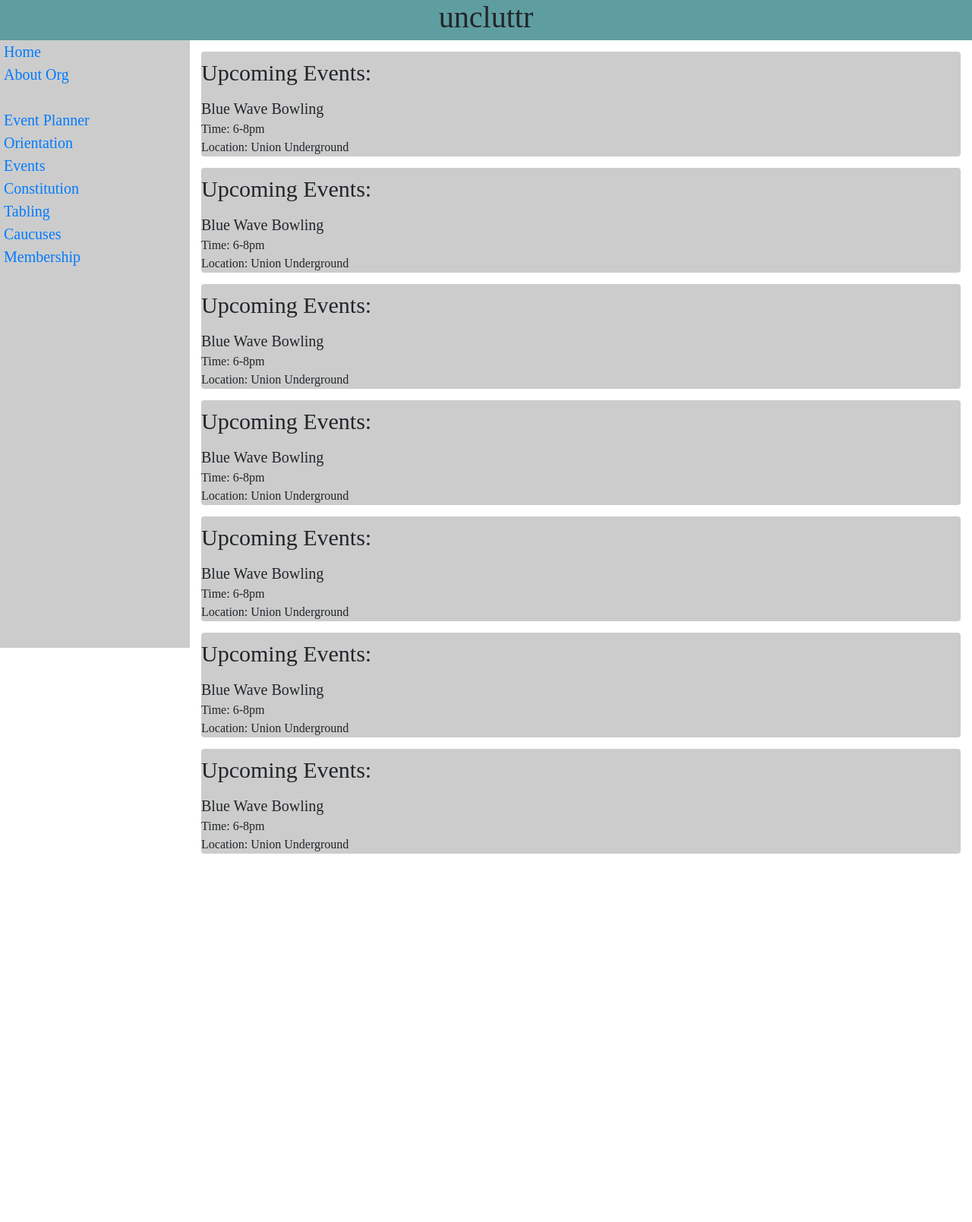
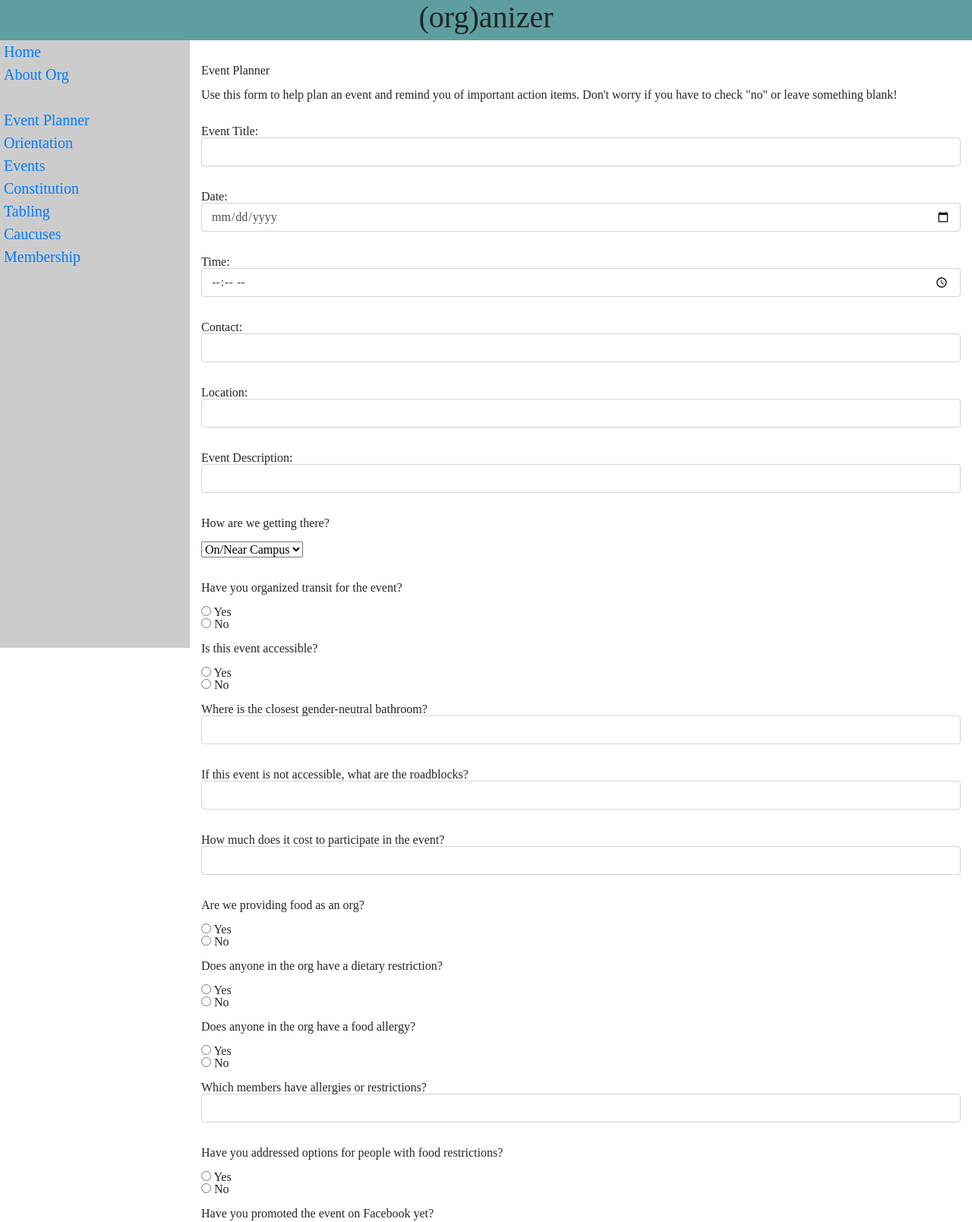
Before and after one commit to kathdovi/DivHack, a plain HTML site: page form.html in a window 1280 px wide. Shown: the part 7-1616 px from the top of the page at 76% size. Before the commit the page ends 1131 px from the top, so only its background shows below. Drawn offline with nearby package versions, Linux system fonts and the light colour scheme.

Commit message:
form wireframe

```diff
--- a/form.html
+++ b/form.html
@@ -16,7 +16,7 @@
 
 <body>
     <div class="header">
-        <h1>uncluttr</h1>
+        <h1>(org)anizer</h1>
     </div>
     <div id="wrapper">
         <div id="sidebar-wrapper">
@@ -38,62 +38,128 @@
                 <div class="container">
                     <div class="row">
                         <div class="col-md-12">
-                            <div class="box events rounded">
-                                <h1 class="headline">Upcoming Events:</h1>
-                                <h3 class="subhead">Blue Wave Bowling</h3>
-                                <ul class="event-info">
-                                    <li>Time: 6-8pm</li>
-                                    <li>Location: Union Underground</li>
-                                </ul>
+                            <form action="/action_page.php">
+								<br>
+								<br>
+								<h1>Event Planner</h1>
+								<br>
+								<h3>Use this form to help plan an event and remind you of important action items. Don't worry if you have to check "no" or leave something blank!</h3>
+								<br>
+								<br>
+								<div class="form-group">
+									<label for="event-title">Event Title:</label>
+									<input type="text" class="form-control" id="event-title">
 								</div>
-                            <div class="box events rounded">
-                                <h1 class="headline">Upcoming Events:</h1>
-                                <h3 class="subhead">Blue Wave Bowling</h3>
-                                <ul class="event-info">
-                                    <li>Time: 6-8pm</li>
-                                    <li>Location: Union Underground</li>
-                                </ul>
+								<br>
+								<div class="form-group">
+									<label for="date">Date:</label>
+									<input type="date" class="form-control" id="date">
 								</div>
-                            <div class="box events rounded">
-                                <h1 class="headline">Upcoming Events:</h1>
-                                <h3 class="subhead">Blue Wave Bowling</h3>
-                                <ul class="event-info">
-                                    <li>Time: 6-8pm</li>
-                                    <li>Location: Union Underground</li>
-                                </ul>
+								<br>
+								<div class="form-group">
+									<label for="time">Time:</label>
+									<input type="time" class="form-control" id="time">
 								</div>
-                            <div class="box events rounded">
-                                <h1 class="headline">Upcoming Events:</h1>
-                                <h3 class="subhead">Blue Wave Bowling</h3>
-                                <ul class="event-info">
-                                    <li>Time: 6-8pm</li>
-                                    <li>Location: Union Underground</li>
-                                </ul>
+								<br>
+								<div class="form-group">
+									<label for="email">Contact:</label>
+									<input type="email" class="form-control" id="email">
 								</div>
-                            <div class="box events rounded">
-                                <h1 class="headline">Upcoming Events:</h1>
-                                <h3 class="subhead">Blue Wave Bowling</h3>
-                                <ul class="event-info">
-                                    <li>Time: 6-8pm</li>
-                                    <li>Location: Union Underground</li>
-                                </ul>
+								<br>
+								<div class="form-group">
+									<label for="location">Location:</label>
+									<input type="text" class="form-control" id="location">
 								</div>
-                            <div class="box events rounded">
-                                <h1 class="headline">Upcoming Events:</h1>
-                                <h3 class="subhead">Blue Wave Bowling</h3>
-                                <ul class="event-info">
-                                    <li>Time: 6-8pm</li>
-                                    <li>Location: Union Underground</li>
-                                </ul>
+								<br>
+								<div class="form-group">
+									<label for="event-description">Event Description:</label>
+									<input type="text" class="form-control" id="event-description">
 								</div>
-                            <div class="box events rounded">
-                                <h1 class="headline">Upcoming Events:</h1>
-                                <h3 class="subhead">Blue Wave Bowling</h3>
-                                <ul class="event-info">
-                                    <li>Time: 6-8pm</li>
-                                    <li>Location: Union Underground</li>
-                                </ul>
+
+								<br>
+								<div class="form-group">
+									<label>How are we getting there?</label>
 								</div>
+								<select id="transit-option">
+									<option value="on-campus">On/Near Campus</option>
+									<option value="walking">Walking </option>
+									<option value="public-transit">Public Transit</option>
+									<option value="carpool">Carpool</option>
+								</select>
+								<br>
+								<br>
+								<br>
+								<div class="form-group">
+									<label>Have you organized transit for the event?</label>
+								</div>
+									<input type="radio" name="transit-organized" value="yes"> Yes<br>
+									<input type="radio" name="transit-organized" value="no"> No<br>
+									<br>
+								<div class="form-group">
+									<label>Is this event accessible?</label>
+								</div>
+									<input type="radio" name="accessible" value="yes"> Yes<br>
+									<input type="radio" name="accessible" value="no"> No<br>
+									<br>
+								<div class="form-group">
+									<label for="gn-bathroom">Where is the closest gender-neutral bathroom?</label>
+									<input type="text" class="form-control" id="gn-bathroom">
+								</div>
+								<br>
+
+								<div class="form-group">
+									<label for="accessability-roadblock">If this event is not accessible, what are the roadblocks?</label>
+									<input type="text" class="form-control" id="accessability-roadblock">
+								</div>
+								<br>
+								<div class="form-group">
+									<label for="event-cost">How much does it cost to participate in the event?</label>
+									<input type="text" class="form-control" id="event-cost">
+								</div>
+								<br>
+								<div class="form-group">
+									<label>Are we providing food as an org?</label>
+								</div>
+									<input type="radio" name="food" value="yes"> Yes<br>
+									<input type="radio" name="food" value="no"> No<br>
+								<br>
+								<div class="form-group">
+									<label>Does anyone in the org have a dietary restriction?</label>
+								</div>
+									<input type="radio" name="dietary-restriction" value="yes"> Yes<br>
+									<input type="radio" name="dietary-restriction" value="no"> No<br>
+									<br>
+								<div class="form-group">
+									<label>Does anyone in the org have a food allergy?</label>
+								</div>
+									<input type="radio" name="food-allergy" value="yes"> Yes<br>
+									<input type="radio" name="food-allergy" value="no"> No<br>
+								<br>
+								<div class="form-group">
+									<label for="members-dietary-restrictions">Which members have allergies or restrictions?</label>
+									<input type="text" class="form-control" id="members-dietary-restrictions">
+								</div>
+								<br>
+								<div class="form-group">
+									<label>Have you addressed options for people with food restrictions?</label>
+								</div>
+									<input type="radio" name="addressed-food" value="yes"> Yes<br>
+									<input type="radio" name="addressed-food" value="no"> No<br>
+								<br>
+								<div class="form-group">
+									<label>Have you promoted the event on Facebook yet?</label>
+								</div>
+									<input type="radio" name="promoted" value="yes"> Yes<br>
+									<input type="radio" name="promoted" value="no"> No<br>
+									<br>
+								<div class="form-group">
+									<label>Have you announced the event at a general meeting?</label>
+								</div>
+									<input type="radio" name="announced" value="yes"> Yes<br>
+									<input type="radio" name="announced" value="no"> No<br>
+								<br>
+								<button type="submit" class="btn btn-default">Submit</button>
+							</form>
                         </div>
                     </div>
                 </div>
```
Lines whose indentation alone changed are shown as unchanged.
